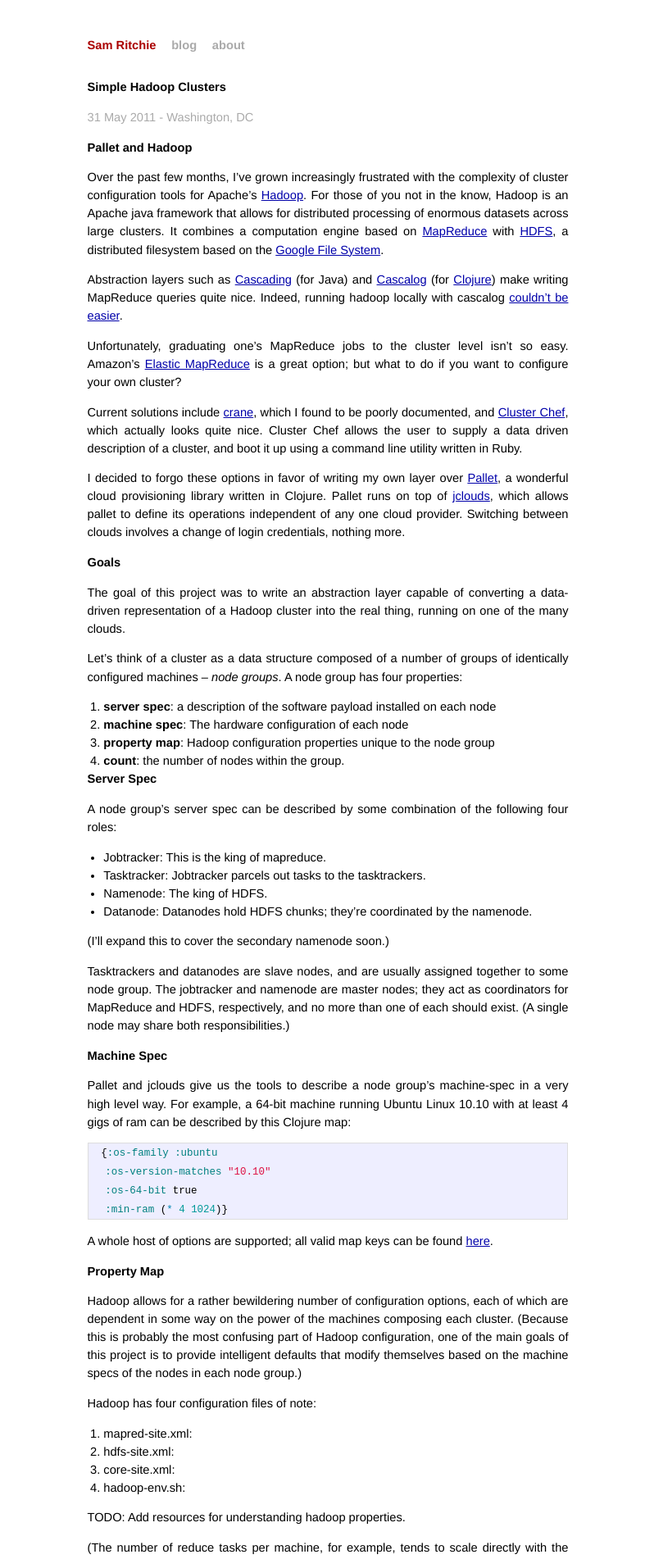
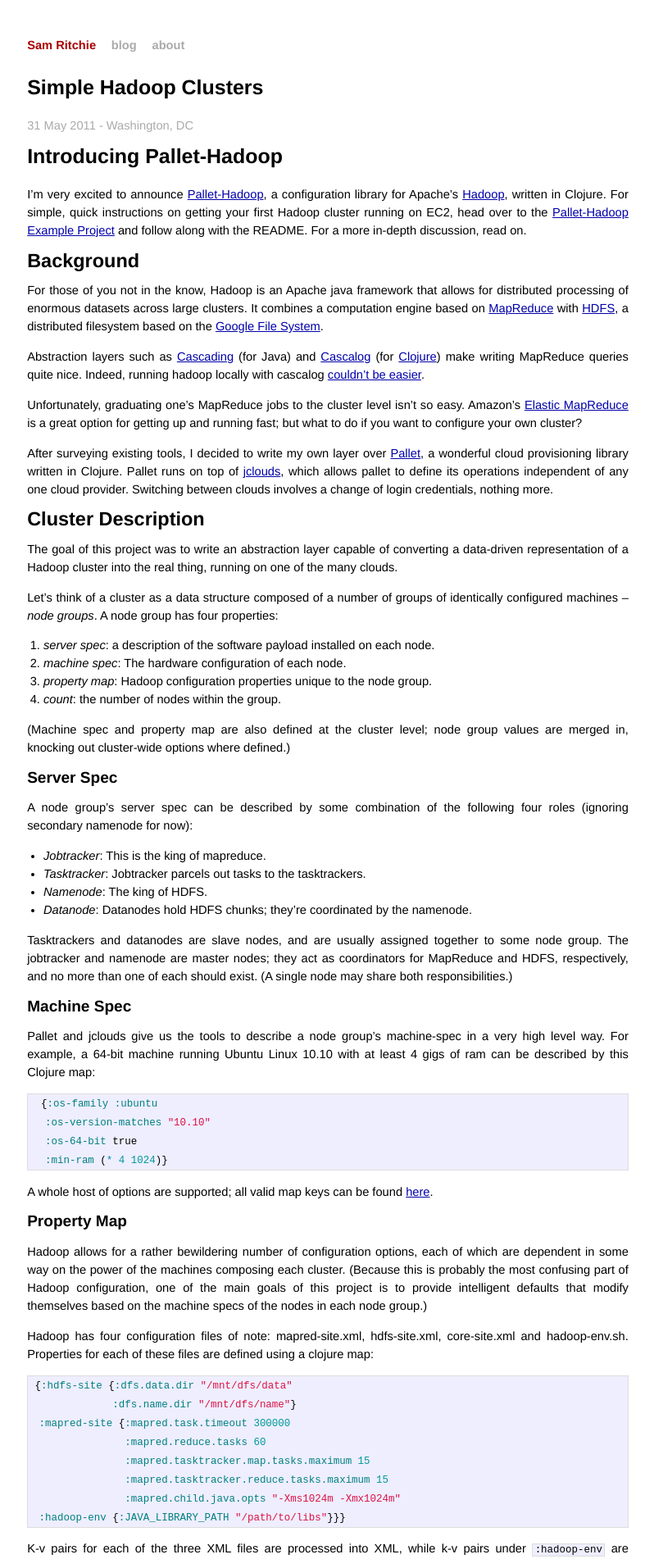
Before and after one commit to sritchie/sritchie.github.io, a Jekyll site: the page built from _posts/2011-05-31-hadoop-on-pallet.md, in a window 1280 px wide. Shown: the top 1902 px of the page at 82% size, without its empty margins (240-1038 px from the left). Built offline with Jekyll 4.4.1, drawn with Linux system fonts in a browser that asks for light colours; Markdown is read by kramdown in place of the engine named in the settings; some of the changed text lies outside the part shown.

Commit message:
modified CSS slightly. Updated post with links to pallet-hadoop example project.

```diff
--- a/_posts/2011-05-31-hadoop-on-pallet.md
+++ b/_posts/2011-05-31-hadoop-on-pallet.md
@@ -8,43 +8,45 @@
 
 <p class="meta">31 May 2011 - Washington, DC</p>
 
-# Pallet and Hadoop #
+# Introducing Pallet-Hadoop #
 
-Over the past few months, I've grown increasingly frustrated with the complexity of cluster configuration tools for Apache's [Hadoop](http://hadoop.apache.org/). For those of you not in the know, Hadoop is an Apache java framework that allows for distributed processing of enormous datasets across large clusters. It combines a computation engine based on [MapReduce](http://en.wikipedia.org/wiki/MapReduce) with [HDFS](http://hadoop.apache.org/hdfs/docs/current/hdfs_design.html), a distributed filesystem based on the [Google File System](http://en.wikipedia.org/wiki/Google_File_System).
+I'm very excited to announce [Pallet-Hadoop](https://github.com/pallet/pallet-hadoop), a configuration library for Apache's [Hadoop](http://hadoop.apache.org/), written in Clojure. For simple, quick instructions on getting your first Hadoop cluster running on EC2, head over to the [Pallet-Hadoop Example Project](https://github.com/pallet/pallet-hadoop-example) and follow along with the README. For a more in-depth discussion, read on.
+
+## Background ##
+
+For those of you not in the know, Hadoop is an Apache java framework that allows for distributed processing of enormous datasets across large clusters. It combines a computation engine based on [MapReduce](http://en.wikipedia.org/wiki/MapReduce) with [HDFS](http://hadoop.apache.org/hdfs/docs/current/hdfs_design.html), a distributed filesystem based on the [Google File System](http://en.wikipedia.org/wiki/Google_File_System).
 
 Abstraction layers such as [Cascading](https://github.com/cwensel/cascading) (for Java) and [Cascalog](https://github.com/nathanmarz/cascalog) (for [Clojure](http://clojure.org/)) make writing MapReduce queries quite nice. Indeed, running hadoop locally with cascalog [couldn't be easier](http://nathanmarz.com/blog/introducing-cascalog-a-clojure-based-query-language-for-hado.html).
 
-Unfortunately, graduating one's MapReduce jobs to the cluster level isn't so easy. Amazon's [Elastic MapReduce](http://aws.amazon.com/elasticmapreduce/) is a great option; but what to do if you want to configure your own cluster?
+Unfortunately, graduating one's MapReduce jobs to the cluster level isn't so easy. Amazon's [Elastic MapReduce](http://aws.amazon.com/elasticmapreduce/) is a great option for getting up and running fast; but what to do if you want to configure your own cluster?
 
-Current solutions include [crane](https://github.com/getwoven/crane/tree/), which I found to be poorly documented, and [Cluster Chef](https://github.com/infochimps/cluster_chef/tree/version_2), which actually looks quite nice. Cluster Chef allows the user to supply a data driven description of a cluster, and boot it up using a command line utility written in Ruby.
+After surveying existing tools, I decided to write my own layer over [Pallet](https://github.com/pallet/pallet), a wonderful cloud provisioning library written in Clojure. Pallet runs on top of [jclouds](https://github.com/jclouds/jclouds), which allows pallet to define its operations independent of any one cloud provider. Switching between clouds involves a change of login credentials, nothing more.
 
-I decided to forgo these options in favor of writing my own layer over [Pallet](https://github.com/pallet/pallet), a wonderful cloud provisioning library written in Clojure. Pallet runs on top of [jclouds](https://github.com/jclouds/jclouds), which allows pallet to define its operations independent of any one cloud provider. Switching between clouds involves a change of login credentials, nothing more.
-
-## Goals ##
+## Cluster Description ##
 
 The goal of this project was to write an abstraction layer capable of converting a data-driven representation of a Hadoop cluster into the real thing, running on one of the many clouds.
 
 Let's think of a cluster as a data structure composed of a number of groups of identically configured machines -- *node groups*. A node group has four properties:
 
-1. **server spec**: a description of the software payload installed on each node
-2. **machine spec**: The hardware configuration of each node
-3. **property map**: Hadoop configuration properties unique to the node group
-3. **count**: the number of nodes within the group.
+1. *server spec*: a description of the software payload installed on each node.
+2. *machine spec*: The hardware configuration of each node.
+3. *property map*: Hadoop configuration properties unique to the node group.
+3. *count*: the number of nodes within the group.
 
-#### Server Spec ####
+(Machine spec and property map are also defined at the cluster level; node group values are merged in, knocking out cluster-wide options where defined.)
 
-A node group's server spec can be described by some combination of the following four roles:
+##### Server Spec ####
 
-* Jobtracker:  This is the king of mapreduce.
-* Tasktracker: Jobtracker parcels out tasks to the tasktrackers.
-* Namenode:    The king of HDFS.
-* Datanode:    Datanodes hold HDFS chunks; they're coordinated by the namenode.
+A node group's server spec can be described by some combination of the following four roles (ignoring secondary namenode for now):
 
-(I'll expand this to cover the secondary namenode soon.)
+* *Jobtracker*:  This is the king of mapreduce.
+* *Tasktracker*: Jobtracker parcels out tasks to the tasktrackers.
+* *Namenode*:    The king of HDFS.
+* *Datanode*:    Datanodes hold HDFS chunks; they're coordinated by the namenode.
 
 Tasktrackers and datanodes are slave nodes, and are usually assigned together to some node group. The jobtracker and namenode are master nodes; they act as coordinators for MapReduce and HDFS, respectively, and no more than one of each should exist. (A single node may share both responsibilities.)
 
-#### Machine Spec ####
+##### Machine Spec ####
 
 Pallet and jclouds give us the tools to describe a node group's machine-spec in a very high level way. For example, a 64-bit machine running Ubuntu Linux 10.10 with at least 4 gigs of ram can be described by this Clojure map:
 
@@ -57,53 +59,79 @@
 
 A whole host of options are supported; all valid map keys can be found [here](https://github.com/jclouds/jclouds/blob/master/compute/src/main/clojure/org/jclouds/compute.clj#L446).
 
-#### Property Map ####
+##### Property Map ####
 
 Hadoop allows for a rather bewildering number of configuration options, each of which are dependent in some way on the power of the machines composing each cluster. (Because this is probably the most confusing part of Hadoop configuration, one of the main goals of this project is to provide intelligent defaults that modify themselves based on the machine specs of the nodes in each node group.)
 
-Hadoop has four configuration files of note:
+Hadoop has four configuration files of note: mapred-site.xml, hdfs-site.xml, core-site.xml and hadoop-env.sh. Properties for each of these files are defined using a clojure map:
 
-1. mapred-site.xml:
-2. hdfs-site.xml:
-3. core-site.xml:
-4. hadoop-env.sh:
+{% highlight clojure %}
+{:hdfs-site {:dfs.data.dir "/mnt/dfs/data"
+             :dfs.name.dir "/mnt/dfs/name"}
+ :mapred-site {:mapred.task.timeout 300000
+               :mapred.reduce.tasks 60
+               :mapred.tasktracker.map.tasks.maximum 15
+               :mapred.tasktracker.reduce.tasks.maximum 15
+               :mapred.child.java.opts "-Xms1024m -Xmx1024m"
+ :hadoop-env {:JAVA_LIBRARY_PATH "/path/to/libs"}}}
+{% endhighlight %}
+
+K-v  pairs for each of the three XML files are processed into XML, while k-v pairs under `:hadoop-env` are expanded like so:
+
+     {:JAVA_LIBRARY_PATH "/path/to/libs"}
+     => export JAVA_LIBRARY_PATH=/path/to/libs
 
 TODO: Add resources for understanding hadoop properties.
 
+TODO:
 (The number of reduce tasks per machine, for example, tends to scale directly with the processing power of the machine and the number of child JVM tasks that can be launched, which the total number of reduce tasks allowed per job scales with some factor of this number. Lots of little rules. (At the end, I'll provide some of the resources I've found to be most helpful in navigating the Hadoop jungle.)
-
-#### Cluster Level Properties ####
-
-While it's important to have properties common to an entire cluster, each group of nodes should be able to maintain its own set of hadoop properties, tailored for its specific hardware configuration. Same goes for the machine spec.
-
-TODO:
-machine spec and property map are supported at the cluster level, as well -- the other two properties must be defined at the node group level.
 
 ## Setting Up ##
 
-To boot up a hadoop cluster properly, you'll need to [create an AWS account](https://aws-portal.amazon.com/gp/aws/developer/registration/index.html). Once you've done this, navigate to [your account page](http://aws.amazon.com/account/) and follow the "Security Credentials" link. Under "Access Credentials", you should see a tab called "Access Keys". Note down your Access Key ID and Secret Access Key for future reference.
+To get your first cluster running, you'll need to [create an AWS account](https://aws-portal.amazon.com/gp/aws/developer/registration/index.html). Once you've done this, navigate to [your account page](http://aws.amazon.com/account/) and follow the "Security Credentials" link. Under "Access Credentials", you should see a tab called "Access Keys". Note down your Access Key ID and Secret Access Key for future reference.
 
-I'm going to assume that you have some basic knowledge of how to create a clojure project using [leiningen](https://github.com/technomancy/leiningen) or [cake](https://github.com/ninjudd/cake). Go ahead and download [this example project](https://github.com/pallet/pallet-hadoop-example) to follow along:
+I'm going to assume that you have some basic knowledge of clojure, and know how to get a project running using [leiningen](https://github.com/technomancy/leiningen) or [cake](https://github.com/ninjudd/cake). Go ahead and download [this example project](https://github.com/pallet/pallet-hadoop-example) to follow along:
 
     $ git clone git://github.com/pallet/pallet-hadoop-example.git
     $ cd pallet-hadoop-example
     $ lein deps
     $ lein repl
 
-This should get you to the `pallet-hadoop-example.core` REPL. This namespace has a few helper functions defined for us; let's go through it quickly.
+This will get you to a REPL in `pallet-hadoop-example.core`.
 
-The namespace declaration brings in `pallet-hadoop.node`, where all of the cluster forming magic lies.
+### Compute Service ###
+
+Pallet abstracts away details about specific cloud providers through the idea of a "compute service". The combination of our cluster definition and our compute service will be enough to get our cluster running. We define a compute service at our REPL like so:
 
 {% highlight clojure %}
+=> (use 'pallet.compute)
+nil
+=> (def ec2-service
+       (compute-service "aws-ec2"
+                        :identity "ec2-access-key-id"
+                        :credential "ec2-secret-access-key"))
+#'pallet-hadoop-example.core/ec2-service
+{% endhighlight %}
 
-(ns pallet-hadoop-example.core
-  (:use pallet-hadoop.node
-        [pallet.crate.hadoop :only (hadoop-user)]
-        [pallet.extensions :only (def-phase-fn)])
-  (:require [pallet.core :as core]
-            [pallet.resource.directory :as d]))
+Alternatively, if you want to keep these out of your code base, save the following to `~/.pallet/config.clj`:
 
+{% highlight clojure %}
+(defpallet
+  :services {:aws {:provider "aws-ec2"
+                   :identity "ec2-access-key-id"
+                   :credential "ec2-secret-access-key"}})
 {% endhighlight %}
+
+and define `ec2-service` with:
+
+{% highlight clojure %}
+=> (def ec2-service (compute-service-from-config-file :aws))
+#'pallet-hadoop-example.core/ec2-service
+{% endhighlight %}
+<br/>
+### Helper Functions ###
+
+The `pallet-hadoop-example.core` namespace has a few helper functions defined for us; let's go through it quickly.
 
 *Phases* are a key concept in pallet. A phase is a group of operations meant to be applied to some set of nodes. EC2 instances have the property that the bulk of their allotted [ephemeral storage](http://goo.gl/ZplJg) is mounted as `mnt/`. To use our distributed file system effectively, we must change the permissions on this drive to allow the default hadoop user to gain access.
 
@@ -124,8 +152,6 @@
 {% endhighlight %}
 
 `create-cluster` accepts a data description of a hadoop cluster and a compute service, starts all nodes, runs our `authorize-mnt` phase, and starts up all appropriate hadoop services for each group of nodes. `destroy-cluster` (surprise!) shuts everything down.
-
-(Don't worry about `remote-env`, here. We're making sure pallet knows to deal with all nodes in parallel, rather than configuring each node in sequence.)
 
 {% highlight clojure %}
 
@@ -151,42 +177,11 @@
   (kill-cluster cluster
                 :compute compute-service
                 :environment remote-env))
-
 {% endhighlight %}
-
-### Compute Service ###
-
-Pallet abstracts away details about specific cloud providers through the idea of a "compute service". The combination of our cluster definition and our compute service will be enough to get our cluster running. We define a compute service like so:
-
-{% highlight clojure %}
-=> (use 'pallet.compute)
-nil
-=> (def ec2-service
-       (compute-service "aws-ec2"
-                        :identity "ec2-access-key-id"
-                        :credential "ec2-secret-access-key"))
-#'pallet-hadoop-example.core/ec2-service
-{% endhighlight %}
-
-Alternatively, you could place the following in `~/.pallet/config.clj`:
-
-{% highlight clojure %}
-(defpallet
-  :services {:aws {:provider "aws-ec2"
-                   :identity "ec2-access-key-id"
-                   :credential "ec2-secret-access-key"}})
-{% endhighlight %}
-
-and define the compute service with
-
-{% highlight clojure %}
-=> (def ec2-service (compute-service-from-config-file :aws))
-#'pallet-hadoop-example.core/ec2-servic
-{% endhighlight %}
-
+<br/>
 ### Cluster Definition ###
 
-Here's how we define a node group containing a single jobtracker node, with a custom value of `"val"` for the `some-prop` key in `mapred-site.xml`:
+Here's how we define a node group containing a single jobtracker node with a single, node-group-specific customization of `mapred-site.xml`:
 
     (node-group [:jobtracker] 1 :props {:mapred-site {:some-prop "val"}})
 
@@ -194,27 +189,31 @@
 
     (node-group [:jobtracker :namenode])
 
-`node-group` knows that this is a master node group, so the count defaults to 1. Currently, `:props` and `:spec` are supported as keyword arguments to `node-group`, and define group-specific customizations of, respectively, the hadoop properties map and the machine spec for all nodes in the group.
+`node-group` knows that this is a master node group, and defaults the count to 1. Currently, `:props` and `:spec` are supported as keyword arguments, and define group-specific customizations of, respectively, the hadoop property map and the machine spec for all nodes in the group.
 
-Let's define a cluster for EC2, with four nodes -- one's a jobtracker and namenode, the other three will be slavenodes. We'll need the following definitions:
+Let's define a cluster on EC2, with two node groups: The first will contain one node that functions as jobtracker and namenode, while the second will contain three slave nodes. We'll need the following definitions:
 
 {% highlight clojure %}
-
    (node-group [:jobtracker :namenode])
    (slave-group 3)
-
 {% endhighlight %}
 
-`slave-group` is shorthand for `(node-group [:datanode :tasktracker] ...)`.
+(`slave-group` is shorthand for `(node-group [:datanode :tasktracker] ...)`.)
 
-This brings us most of the way to a full cluster. The only remaining pieces are the cluster-level hadoop properties, and the base machine spec for all nodes in the cluster. `cluster-spec` accepts these as optional keyworded arguments, after the two required arguments of `ip-type` and a map of node tags to node group definitions. (The tags must be unique, but can be arbitrary.)
+Pallet required that each node group be paired with some unique, arbitrary key identifier. Let's wrap our node group definitions like so:
+
+{% highlight clojure %}
+{:jobtracker (node-group [:jobtracker :namenode])
+ :slaves (slave-group 3)}
+{% endhighlight %}
+
+This brings us most of the way to a full cluster. The only remaining pieces are the cluster-level hadoop properties, and the base machine spec for all nodes in the cluster. `cluster-spec` accepts these as optional keyworded arguments, after the two required arguments of `ip-type` and the node group map, shown above.
 
 *ip-type* can be either `:public` or `:private`, and determines what type of IP address the cluster nodes use to communicate with one another. EC2 instances require private IP addresses; if one were setting up a cluster of virtual machines, `:public` would be necessary.
 
-Here, we define a cluster with private IP addresses, the two node groups referenced above (keyed to `:jobtracker` and `:slaves`), and a number of customizations to the default hadoop settings. Our machine spec declares that all nodes in the cluster will be the fastest 64 bit machines Amazon has to offer, all running Ubuntu 10.10.
+Here, we define a cluster with private IP addresses, the two node groups referenced above, and a number of customizations to the default hadoop settings. Our machine spec declares that all nodes in the cluster should be the fastest 64 bit machines Amazon has to offer, all running Ubuntu 10.10.
 
 {% highlight clojure %}
-
 (def test-cluster
     (cluster-spec
      :private
@@ -231,10 +230,9 @@
                                 :mapred.tasktracker.map.tasks.maximum 15
                                 :mapred.tasktracker.reduce.tasks.maximum 15
                                 :mapred.child.java.opts "-Xms1024m -Xmx1024m"}}))
-
 {% endhighlight %}
 
-And that's all there is to it! Type that in at the REPL, and let's boot this thing.
+And that's all there is to it! Type that in at the REPL, and let's get this this running.
 
 ### Booting the Cluster ###
 
@@ -244,11 +242,22 @@
 => (create-cluster test-cluster ec2-service)
 {% endhighlight %}
 
-The logs you see flying by are Pallet's communications with the nodes in the cluster. After startup, Pallet uses your local SSH key to gain passwordless access to each node.
+The logs you see flying by are Pallet's SSH communications with the nodes in the cluster. After startup, Pallet uses your local SSH key to gain passwordless access to each node.
 
-### Testing ###
+### Running Word Count ###
 
-Go to EC2 console, get the public DNS address of the jobtracker. Go to address:50030, you'll see hadoop running.
+Once `create-cluster` returns, it's time to log in and run a MapReduce job. Head over to the [EC2 Console](https://console.aws.amazon.com/ec2/), log in, and click "Instances" on the left. You should see four nodes running; click on the node whose security group contains "jobtracker", and scroll the lower pane down to retrieve the public DNS address for the node. It'll look something like
+
+    ec2-50-17-103-174.compute-1.amazonaws.com
+
+I'll refer to this address as `jobtracker.com`. Point your browser to `jobtracker.com:50030`, and you'll see jobtracker console for mapreduce jobs. `jobtracker.com:50070` points to the namenode console, with information about HDFS.
+
+Head into a terminal and run the following commands:
+
+     $ ssh jobtracker.com (insert actual address, enter yes to continue connecting)
+     $ sudo su - hadoop
+
+(That's as far as I am for now!)
 
 Download a text file. Show how to run a sample word count in MapReduce, as shown in [this blog post](http://www.michael-noll.com/tutorials/running-hadoop-on-ubuntu-linux-multi-node-cluster/#running-a-mapreduce-job). Get it back [like this](http://www.michael-noll.com/tutorials/running-hadoop-on-ubuntu-linux-single-node-cluster/#retrieve-the-job-result-from-hdfs).
 
@@ -259,6 +268,7 @@
 {% highlight clojure %}
 => (destroy-cluster test-cluster ec2-service)
 {% endhighlight %}
+<br/>
 
 ### Future Plans ###
 
--- a/css/screen.css
+++ b/css/screen.css
@@ -22,8 +22,28 @@
   text-align: center;
 }
 
-h1, h2, h3, h4, h5, h6 {
-  font-size: 100%;
+h1 {
+  font-size: 170%;
+}
+
+h2 {
+  font-size: 160%;
+}
+
+h3 {
+  font-size: 150%;
+}
+
+h4 {
+  font-size: 140%;
+}
+
+h5 {
+  font-size: 130%;
+}
+
+h6 {
+  font-size: 120%;
 }
 
 h1 {
@@ -81,7 +101,7 @@
 .site {
   font-size: 110%;
   text-align: justify;
-  width: 40em;
+  width: 50em;
   margin: 3em auto 2em auto;
   line-height: 1.5em;
 }
```
